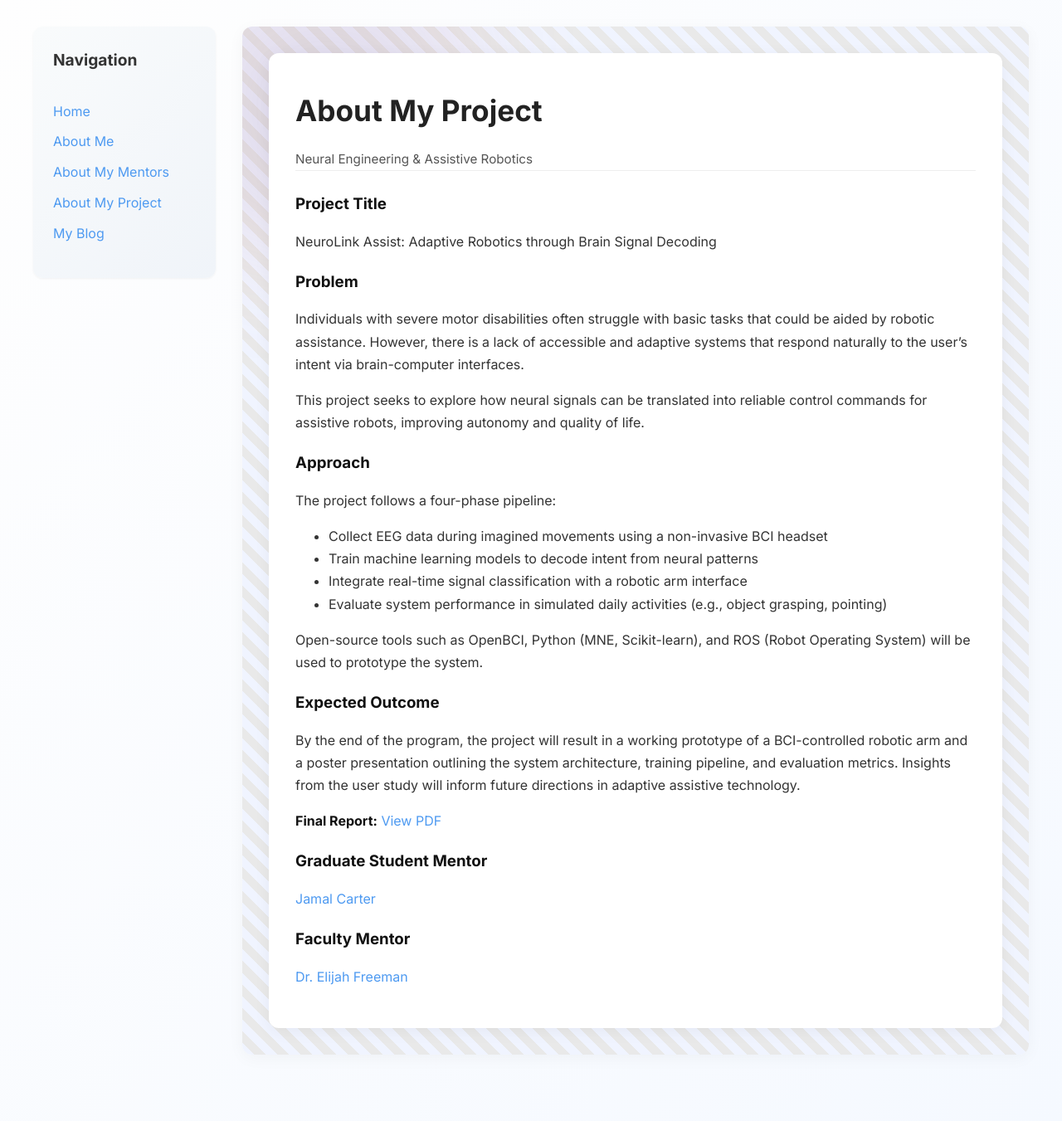
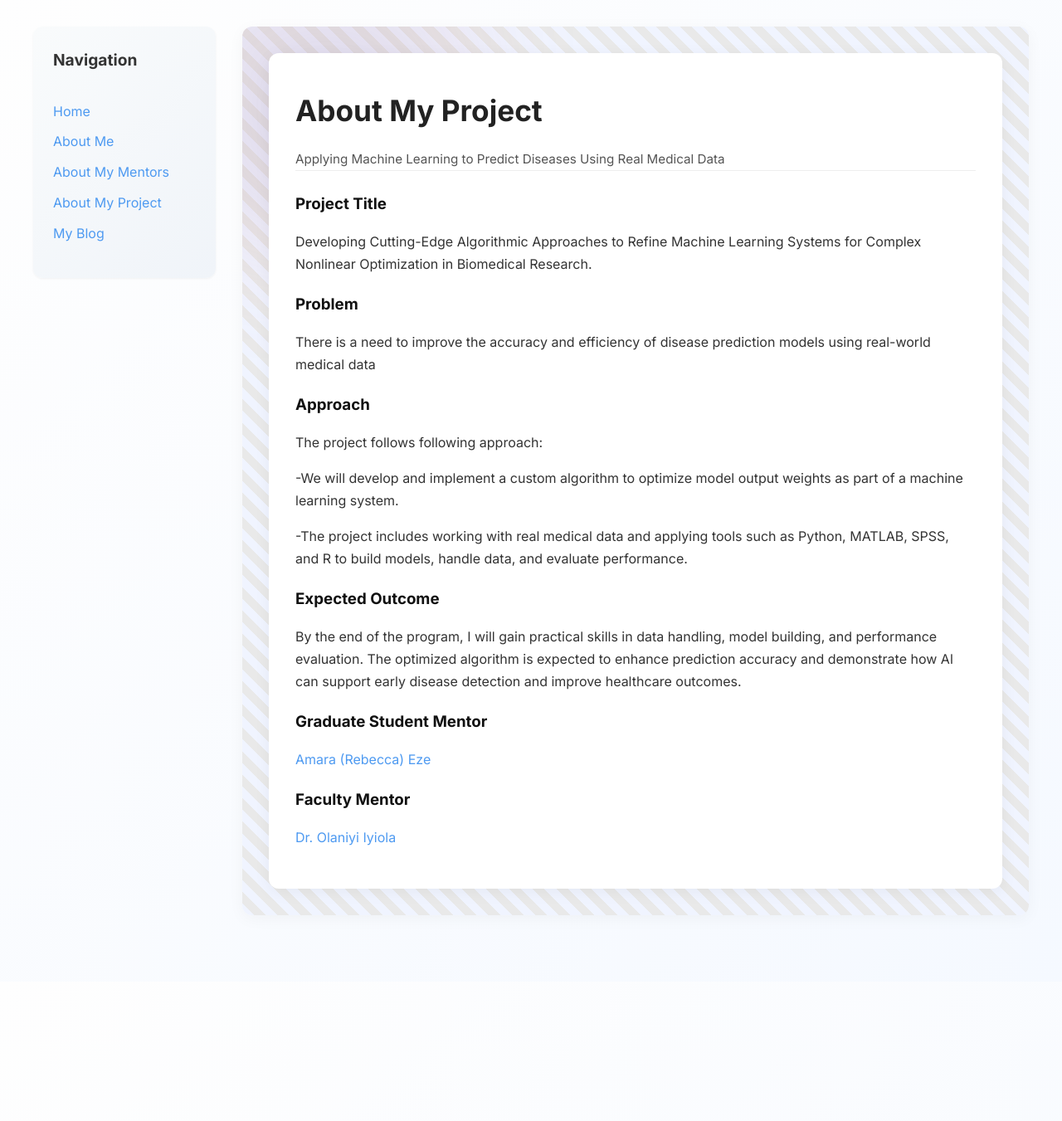
Before and after one commit to NigamNeupane/NigamNeupane.github.io, a Jekyll site: the page built from pages/about-my-project.md, in a window 1280 px wide. Shown: the whole page at 83% size. Built offline with Jekyll 4.4.1, drawn with Linux system fonts in a browser that asks for light colours; after the commit the page ends 1183 px from its top, so only the background shows below that.

Commit message:
Update about-my-project.md

```diff
--- a/pages/about-my-project.md
+++ b/pages/about-my-project.md
@@ -3,34 +3,29 @@ layout: project
 title: About My Project
 permalink: /about-my-project.html
 
-subtitle: Neural Engineering & Assistive Robotics
-project_title: "NeuroLink Assist: Adaptive Robotics through Brain Signal Decoding"
+subtitle: Applying Machine Learning to Predict Diseases Using Real Medical Data
+project_title: "Developing Cutting-Edge Algorithmic Approaches to Refine Machine Learning Systems for Complex Nonlinear Optimization in Biomedical Research."
 
 problem: |
-  Individuals with severe motor disabilities often struggle with basic tasks that could be aided by robotic assistance. However, there is a lack of accessible and adaptive systems that respond naturally to the user's intent via brain-computer interfaces.
+  There is a need to improve the accuracy and efficiency of disease prediction models using real-world medical data
 
-  This project seeks to explore how neural signals can be translated into reliable control commands for assistive robots, improving autonomy and quality of life.
 
 approach: |
-  The project follows a four-phase pipeline:
+  The project follows following approach:
 
-  - Collect EEG data during imagined movements using a non-invasive BCI headset
-  - Train machine learning models to decode intent from neural patterns
-  - Integrate real-time signal classification with a robotic arm interface
-  - Evaluate system performance in simulated daily activities (e.g., object grasping, pointing)
+    -We will develop and implement a custom algorithm to optimize model output weights as part of a machine learning system.
 
-  Open-source tools such as OpenBCI, Python (MNE, Scikit-learn), and ROS (Robot Operating System) will be used to prototype the system.
+    -The project includes working with real medical data and applying tools such as Python, MATLAB, SPSS, and R to build models, handle data, and evaluate performance.
 
 outcome: |
-  By the end of the program, the project will result in a working prototype of a BCI-controlled robotic arm and a poster presentation outlining the system architecture, training pipeline, and evaluation metrics. Insights from the user study will inform future directions in adaptive assistive technology.
-
-final_report_url: https://dl.icdst.org/pdfs/files/22e390b2eb0c8e951f3a742fda5b2d1d.pdf
+  By the end of the program, I will gain practical skills in data handling, model building, and performance evaluation. The optimized algorithm is expected to enhance prediction accuracy and demonstrate how Al can support early disease detection and improve healthcare outcomes.
+final_report_url:
 
 grad_mentor:
-  name: Jamal Carter
-  linkedin: https://www.linkedin.com/in/jamal-carter
+  name: Amara (Rebecca) Eze
+  linkedin: https://www.linkedin.com/in/amara-eze-569b59259/
 
 faculty_mentor:
-  name: Dr. Elijah Freeman
-  linkedin: https://www.linkedin.com/in/dr-elijah-freeman
+  name: Dr. Olaniyi Iyiola
+  linkedin: https://www.linkedin.com/in/olaniyi-iyiola-phd-math-mba-business-analytics-89073455/
 ---
```
